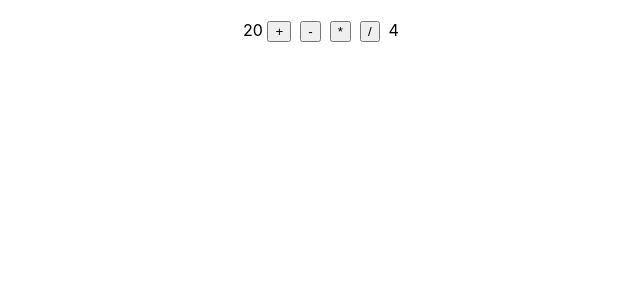
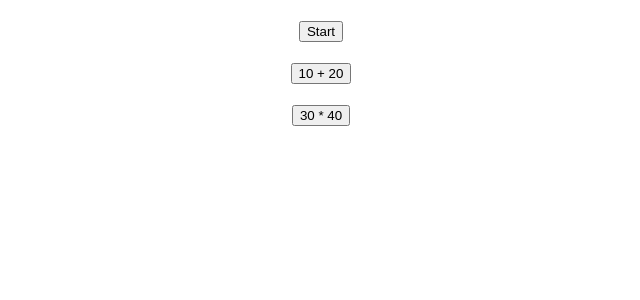
Before and after one commit to Pai22/app2, a React (Create React App) app: page / in a window 1280 px wide. Shown: the top 300 px of the page, without its empty margins (319-959 px from the left). Built offline with nearby package versions, Linux system fonts and the light colour scheme.

Commit message:
add event-data.js
add event-data.js

```diff
--- a/src/App.js
+++ b/src/App.js
@@ -1,11 +1,13 @@
 import React from'react';
 //import Button from './class-components';
-import { Calculator2 } from './calculator';
+//import { Calculator2 } from './calculator';
+import { EvenData2 } from './event-data';
 
 function App() {
   return (
     //<Button />
-    <Calculator2 />
+    //<Calculator2 />
+    <EvenData2 />
   )
 }
 
--- /dev/null
+++ b/src/event-data.js
@@ -0,0 +1,23 @@
+import React from "react";
+
+export function EvenData2(){
+    const onClickStartStop = (ev) =>{
+        let t = ev.target.innerText;
+        let s = (t === 'Start') ? 'Stop' : 'Start';
+        ev.target.innerText = s
+    }
+
+    const onClickAdd = (ev) =>{
+        let t = ev.target.innerText;
+        let r = eval(t);
+        alert(`${t} = ${r}`);
+    }
+
+    return(
+        <div style={{textAlign: 'center', marginTop:20}}>
+            <button onClick={(ev) => onClickStartStop(ev)}> Start </button><br/><br/>
+            <button onClick={(ev) => onClickAdd(ev)}> 10 + 20 </button><br/><br/>
+            <button onClick={(ev) => onClickAdd(ev)}> 30 * 40 </button><br/><br/>
+        </div>
+    )
+}
```
